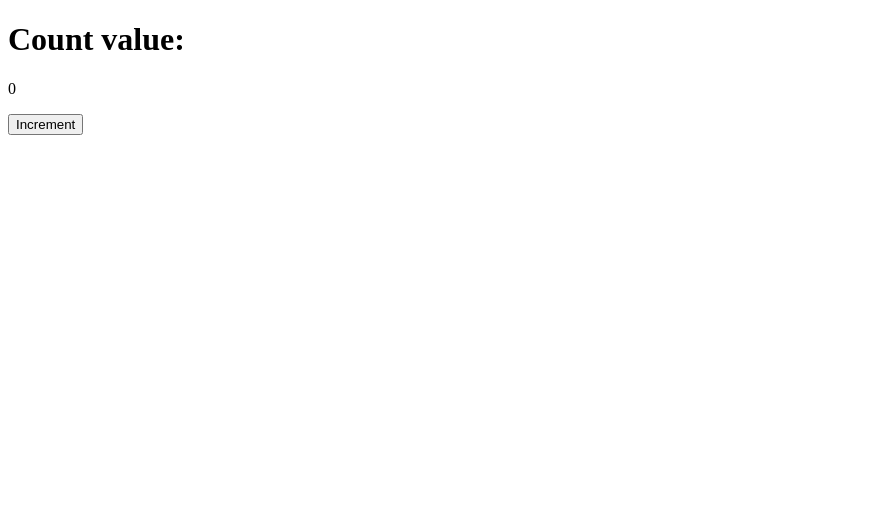
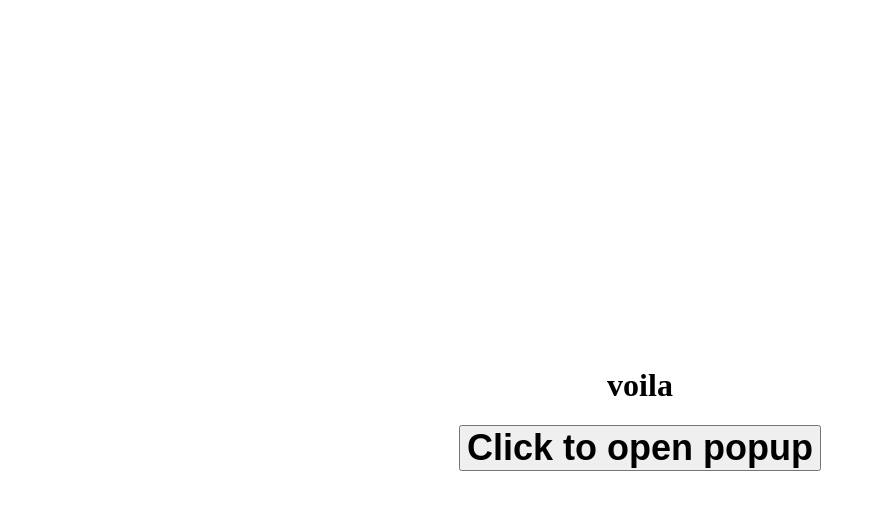
Before and after one commit to willnguyen1312/react-pro, a React (Vite) app: page / in a window 1280 px wide. Shown: the top 510 px of the page, without its empty margins (0-876 px from the left). Built offline with nearby package versions, Linux system fonts and the light colour scheme.

Commit message:
Pop 🎉

```diff
--- a/src/main.tsx
+++ b/src/main.tsx
@@ -1,16 +1,61 @@
 import ReactDOM from "react-dom/client";
 import "virtual:uno.css";
 
-import { lazy, Suspense } from "react";
+import { Suspense, useEffect, useRef } from "react";
 
-const AyncApp = lazy(() => import("./Signals"));
+// const AsyncApp = lazy(() => import("./Signals"));
 
 const rootElement = document.getElementById("root") as HTMLElement;
 
 const root = ReactDOM.createRoot(rootElement);
 
+function App() {
+  const intervalIdRef = useRef<ReturnType<typeof setInterval>>();
+
+  useEffect(() => {
+    const handler = () => {
+      console.log("focus");
+    };
+
+    window.addEventListener("focus", handler);
+
+    return () => {
+      if (intervalIdRef.current) {
+        clearInterval(intervalIdRef.current);
+      }
+
+      window.removeEventListener("focus", handler);
+    };
+  }, []);
+
+  return (
+    <div className="flex flex-col items-center justify-center h-screen">
+      <h1>voila</h1>
+      <button
+        onClick={() => {
+          const popup = window.open(
+            "https://namnguyen.design",
+            "popupWindow",
+            "width=600,height=400",
+          );
+
+          intervalIdRef.current = setInterval(() => {
+            if (popup?.closed) {
+              clearInterval(intervalIdRef.current);
+              console.log("Popup closed");
+            }
+          }, 1000);
+        }}
+        className="text-4xl font-bold"
+      >
+        Click to open popup
+      </button>
+    </div>
+  );
+}
+
 root.render(
   <Suspense fallback={<div>Loading...</div>}>
-    <AyncApp />
+    <App />
   </Suspense>,
 );
```
